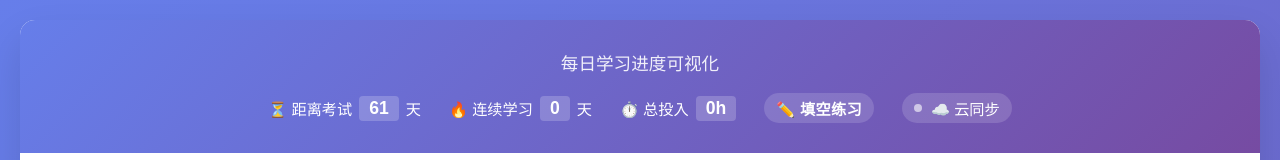
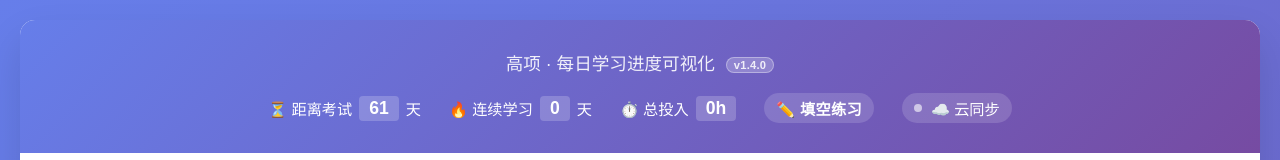
Before and after one commit to Lome11/gaoxiang-study, a Vue app: page / in a window 1280 px wide. Shown: the top 160 px of the page. Built offline with nearby package versions, Linux system fonts and the light colour scheme.

Commit message:
feat: 标题加'高项'+版本号v1.4.0

```diff
--- a/src/components/AppHeader.vue
+++ b/src/components/AppHeader.vue
@@ -1,7 +1,7 @@
 <template>
   <header class="app-header">
     <div class="header-main">
-      <p class="subtitle">每日学习进度可视化</p>
+      <p class="subtitle">高项 · 每日学习进度可视化 <span class="ver-tag">v1.4.0</span></p>
     </div>
 
     <div class="countdown-stats">
@@ -74,6 +74,21 @@ h1 {
   margin-bottom: 18px;
 }
 
+.ver-tag {
+  display: inline-block;
+  font-size: 0.7rem;
+  font-weight: 700;
+  background: rgba(255,255,255,0.25);
+  border: 1px solid rgba(255,255,255,0.4);
+  border-radius: 10px;
+  padding: 1px 7px;
+  margin-left: 6px;
+  vertical-align: middle;
+  letter-spacing: 0.02em;
+}
+
+
+
 .countdown-stats {
   display: flex;
   justify-content: center;
```
